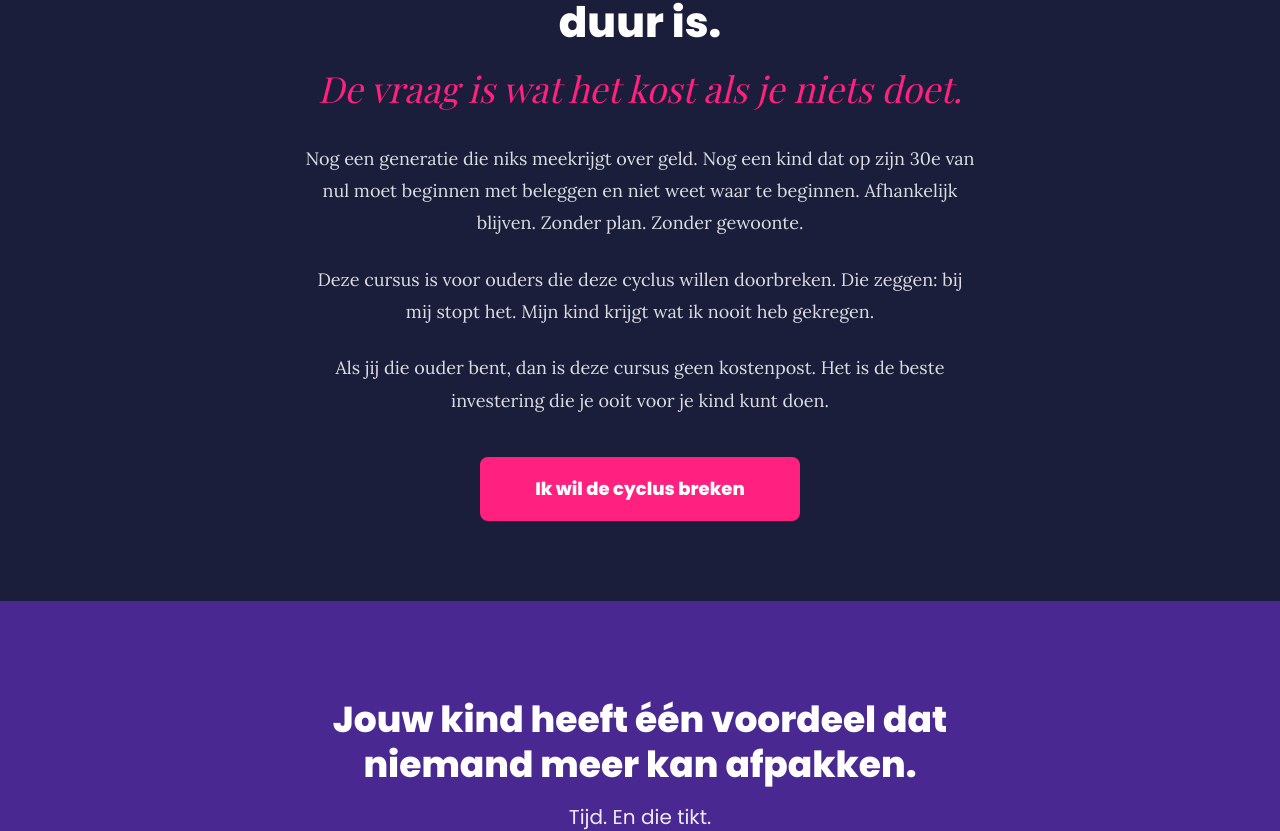
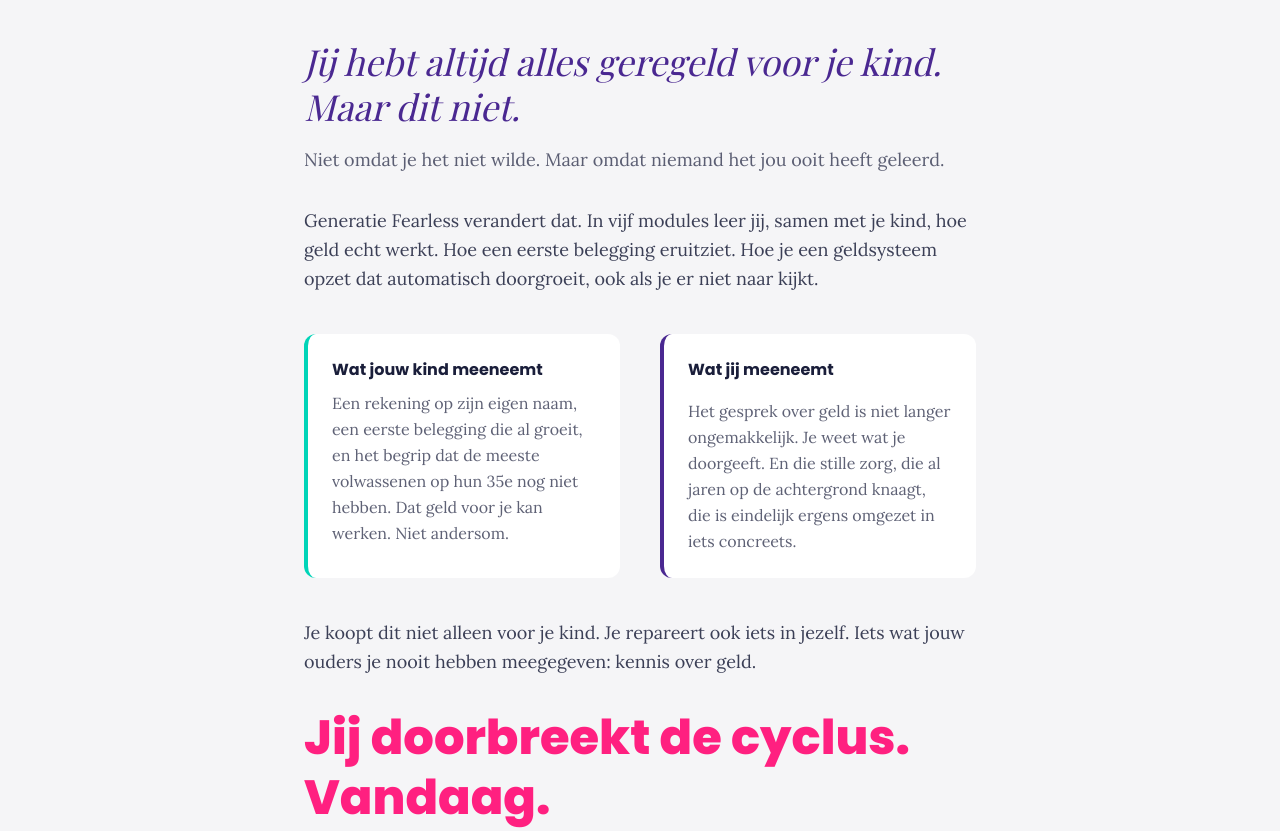
Before and after one commit to claudiavoogt/Generatiefearless-website, a Next.js app: page / in a window 1280 px wide. Shown: the part 6962-7793 px from the top of the page. Built offline with nearby package versions, Linux system fonts and the light colour scheme.

Commit message:
FAQ-vraag + blok 'Jij doorbreekt de cyclus' toegevoegd

```diff
--- a/app/page.tsx
+++ b/app/page.tsx
@@ -448,6 +448,11 @@ function FAQSection() {
         "Allereerst de wil om je kind een andere start te geven dan jij hebt gehad. Verder heb je nodig: een kind met een bankrekening, of de bereidheid om die samen te openen. Een telefoon of laptop om de lessen te bekijken. Ongeveer 15 minuten per week om samen door te werken. En later een account bij de broker voor de kindrekening, dat wordt volledig stap voor stap uitgelegd. Geen voorkennis. Geen groot startkapitaal. Geen ingewikkelde tools. Gewoon beginnen.",
     },
     {
+      question: "Zit er persoonlijke begeleiding van jou bij?",
+      answer:
+        "Nee, deze cursus doorloop je zelfstandig, samen met je kind. Kom je écht ergens niet uit? Stuur me dan een mail, dan ga ik je helpen.",
+    },
+    {
       question: "Wat maakt deze cursus anders dan jouw programma Investeren kun je Leren?",
       answer:
         "Heel goede vraag. En een eerlijk antwoord. Generatie Fearless en Investeren kun je Leren zijn twee heel verschillende producten voor twee heel verschillende fases. Generatie Fearless is voor kinderen die beginnen. Met kleine bedragen, zakgeld, bijbaantjes. Ze leren een gewoonte opbouwen, begrijpen hoe geld werkt en doen hun eerste beleggingen. Generatie Fearless is specifiek ontworpen voor ouders die hun kind willen leren beleggen. De taal is anders, de voorbeelden zijn anders, en de focus ligt op samen doen met je kind. Je krijgt praktische tools om je kind stap voor stap mee te nemen. Investeren kun je Leren is voor volwassenen die een serieus vermogen willen opbouwen. Daarin leer je welke fondsen/ETF's het best presteren, hoe je die kunt vinden, hoe je je vermogen actief beschermt en hoe je een strategie bouwt waarbij je geld exponentieel groeit. Dat is een heel ander niveau, met andere verantwoordelijkheden en andere bedragen. Zie het zo: Generatie Fearless is het fietsje met zijwieltjes. Je kind leert balanceren, krijgt vertrouwen en bouwt een gewoonte voor het leven. Investeren kun je Leren is leren om echt te leren fietsen.",
@@ -491,6 +496,73 @@ function FAQSection() {
             </AnimatedSection>
           ))}
         </div>
+      </div>
+    </section>
+  )
+}
+
+function CycleBreakerSection() {
+  return (
+    <section className="bg-whitesmoke py-16 md:py-24 px-4">
+      <div className="container mx-auto max-w-2xl">
+        <AnimatedSection>
+          <p className="font-display italic text-2xl md:text-3xl lg:text-4xl text-paars leading-tight">
+            Jij hebt altijd alles geregeld voor je kind. Maar dit niet.
+          </p>
+        </AnimatedSection>
+
+        <AnimatedSection className="mt-4">
+          <p className="font-serif text-navy/70 text-lg leading-relaxed">
+            Niet omdat je het niet wilde. Maar omdat niemand het jou ooit heeft geleerd.
+          </p>
+        </AnimatedSection>
+
+        <AnimatedSection className="mt-8">
+          <p className="font-serif text-navy/85 text-lg leading-relaxed">
+            Generatie Fearless verandert dat. In vijf modules leer jij, samen met je kind, hoe geld
+            echt werkt. Hoe een eerste belegging eruitziet. Hoe je een geldsysteem opzet dat
+            automatisch doorgroeit, ook als je er niet naar kijkt.
+          </p>
+        </AnimatedSection>
+
+        <div className="mt-10 grid md:grid-cols-2 gap-6 md:gap-10">
+          <AnimatedSection>
+            <div className="bg-white rounded-xl p-6 h-full border-l-4 border-mint">
+              <p className="font-sans font-bold text-navy">Wat jouw kind meeneemt</p>
+              <p className="font-serif text-navy/70 mt-2 leading-relaxed">
+                Een rekening op zijn eigen naam, een eerste belegging die al groeit, en het begrip
+                dat de meeste volwassenen op hun 35e nog niet hebben. Dat geld voor je kan werken.
+                Niet andersom.
+              </p>
+            </div>
+          </AnimatedSection>
+
+          <AnimatedSection>
+            <div className="bg-white rounded-xl p-6 h-full border-l-4 border-paars">
+              <p className="font-sans font-bold text-navy">Wat jij meeneemt</p>
+              <p className="font-serif text-navy/70 mt-4 leading-relaxed">
+                Het gesprek over geld is niet langer ongemakkelijk. Je weet wat je doorgeeft. En die
+                stille zorg, die al jaren op de achtergrond knaagt, die is eindelijk ergens omgezet
+                in iets concreets.
+              </p>
+            </div>
+          </AnimatedSection>
+        </div>
+
+        <AnimatedSection className="mt-10">
+          <p className="font-serif text-navy/85 text-lg leading-relaxed">
+            Je koopt dit niet alleen voor je kind. Je repareert ook iets in jezelf. Iets wat jouw
+            ouders je nooit hebben meegegeven: kennis over geld.
+          </p>
+        </AnimatedSection>
+
+        <AnimatedSection className="mt-8">
+          <p className="font-sans font-extrabold text-3xl md:text-4xl lg:text-5xl text-fuchsia leading-tight">
+            Jij doorbreekt de cyclus.
+            <br />
+            Vandaag.
+          </p>
+        </AnimatedSection>
       </div>
     </section>
   )
@@ -598,6 +670,7 @@ export default function Home() {
       <ReviewSection />
       <QuoteSection />
       <FAQSection />
+      <CycleBreakerSection />
       <PricingSection />
       <FinalCTASection />
       <Footer />
```
